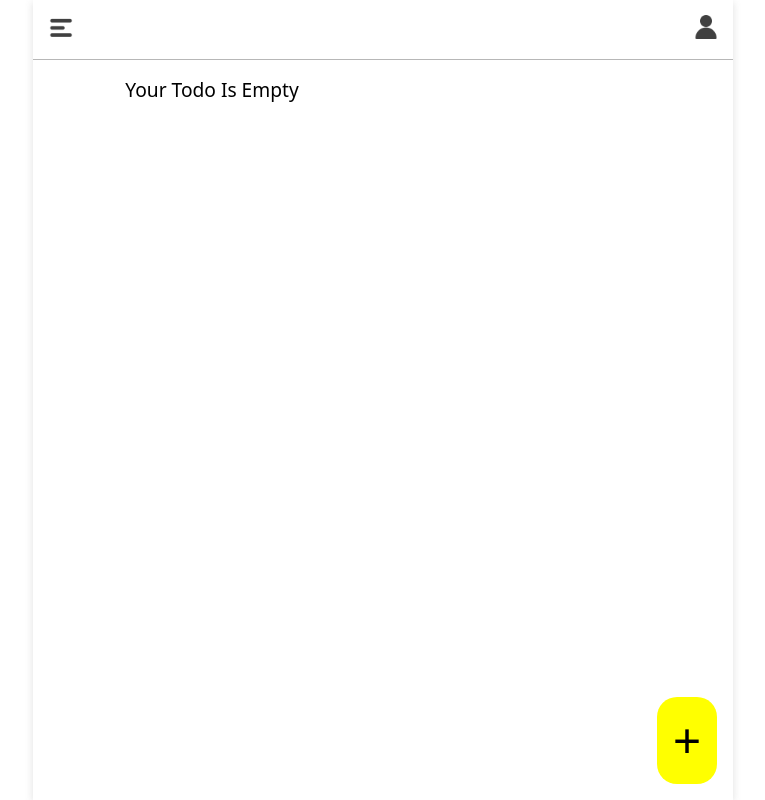
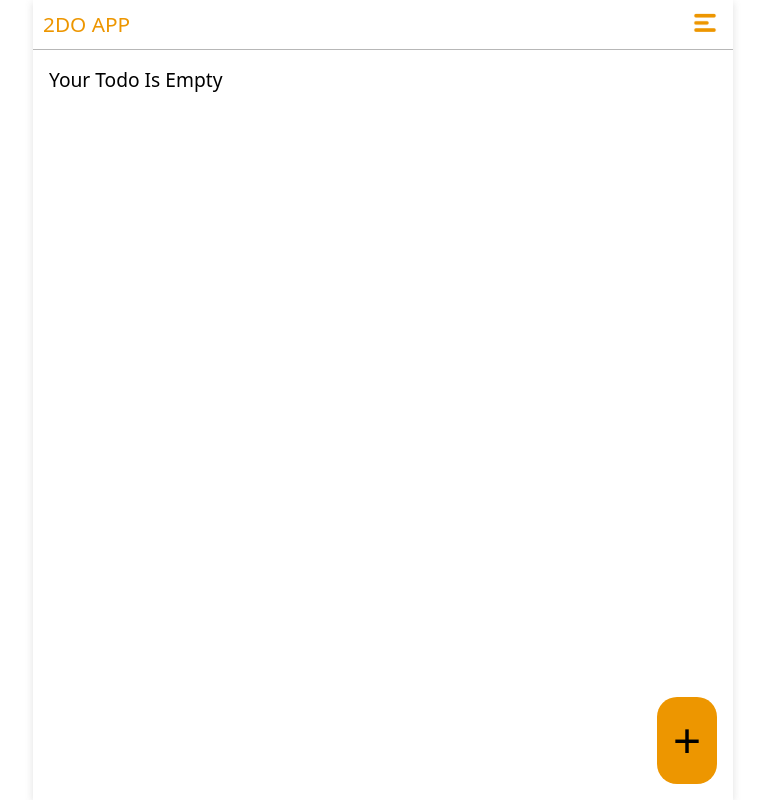
Before and after one commit to realaryansaini/todo-app, a plain HTML site: page index.html in a window 1280 px wide. Shown: the whole page, without its empty margins (257-1022 px from the left). Drawn offline with Linux system fonts and the light colour scheme.

Commit message:
adding log section

```diff
--- a/index.html
+++ b/index.html
@@ -11,10 +11,8 @@
 <body>
     <div class="container">
         <nav class="nav">
+            <div class="logo">2DO APP</div>
             <button class="menu_btn"><img src="public/menu.png" alt=""></button>
-            <div class="profile_logo">
-                <img src="public/user.png" alt="">
-            </div>
         </nav>
 
         <div class="content">
--- a/style.css
+++ b/style.css
@@ -36,7 +36,8 @@ nav.nav {
 .nav img,
 .footer img {
     width: 1.5rem;
-    opacity: 75%;
+    /* opacity: 75%; */
+    filter: brightness(0) saturate(169%) invert(50%) sepia(101%) saturate(524%) hue-rotate(363deg);
 }
 
 .nav .profile_logo {
@@ -48,6 +49,12 @@ nav.nav {
 .nav button {
     border: none;
     background-color: transparent;
+}
+
+.logo{
+    font-size: 1.3rem;
+    font-weight: 500;
+    color: #ed9600;
 }
 
 .content {
@@ -91,7 +98,7 @@ nav.nav {
     border-radius: 20px;
     padding: 1rem;
     border: none;
-    background-color: yellow;
+    background-color: #ed9600;
 }
 
 
@@ -162,9 +169,6 @@ nav.nav {
     margin-bottom: 10px;
 }
 
-/* input[type="text"]:not(:placeholder-shown)  .footer{
-   display: none;
-}  */
 .delete , .like{
     border: none;
     background-color: transparent;
@@ -177,6 +181,4 @@ nav.nav {
 
 .empty_todo{
     font-size: 1.2rem;
-    text-align: center;
-    /* background-color: red; */
 }
```
